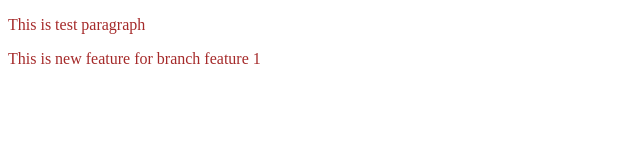
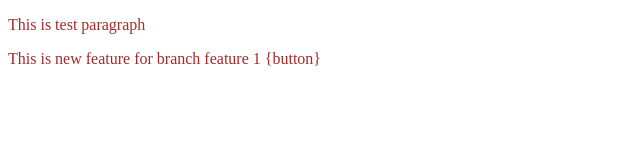
Before and after one commit to vaibhavnsc/localrepo, a plain HTML site: page index.html in a window 1280 px wide. Shown: the full height of the page, 0-640 px from the left. Drawn offline with Linux system fonts and the light colour scheme.

```diff
--- a/index.html
+++ b/index.html
@@ -8,6 +8,6 @@
 </head>
 <body>
     <p>This is test paragraph</p>
-    <p>This is new feature for branch feature 1</p>
+    <p>This is new feature for branch feature 1 {button}</p>
 </body>
 </html>
```
